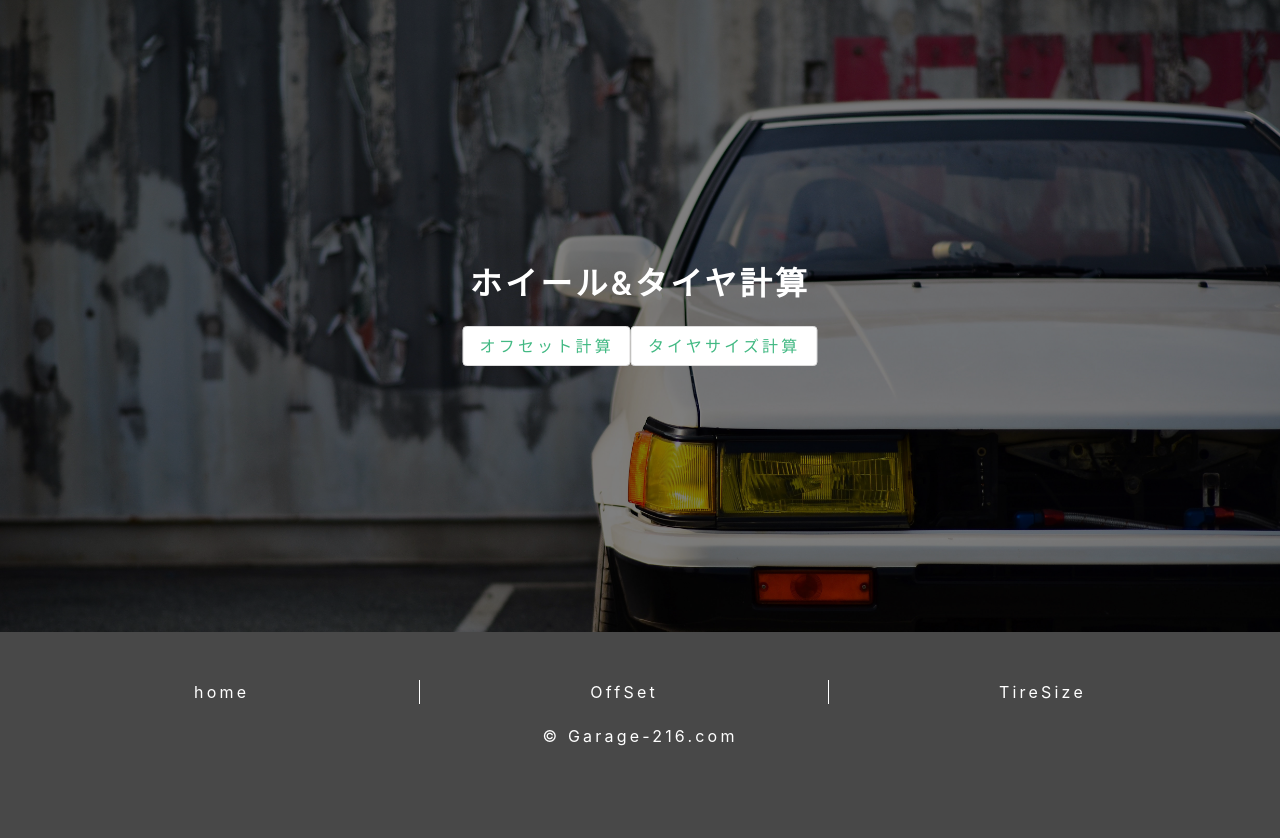
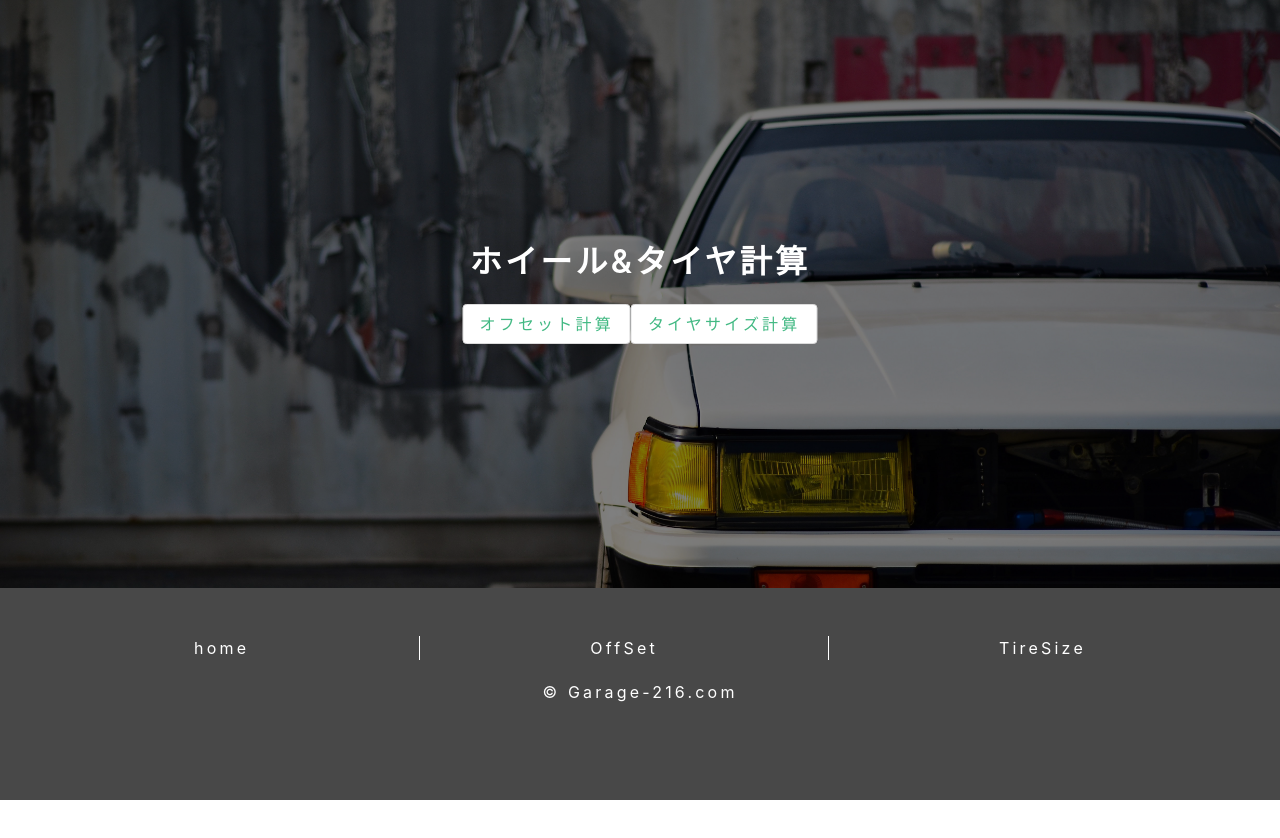
Before and after one commit to t-niiru/wheel-calc, a Vue app: page / in a window 1280 px wide. Shown: the top 838 px of the page. After the commit the page ends 800 px from the top, so only its background shows below. Built offline with nearby package versions, Linux system fonts and the light colour scheme.

Commit message:
:recycle: footer height edit

```diff
--- a/src/components/Index.vue
+++ b/src/components/Index.vue
@@ -21,8 +21,8 @@ a {
 .index{
   position: relative;
   width: 100%;
-  height: calc(100% - 168px);
-  background: url('../../static/images/fda0f5aae99faddc4e9116d2395dcaff_l.jpg') no-repeat;
+  height: calc(100% - 212px);
+  background: url('/static/images/fda0f5aae99faddc4e9116d2395dcaff_l.jpg') no-repeat;
   background-size: cover;
   &::before{
     content: '';
```
